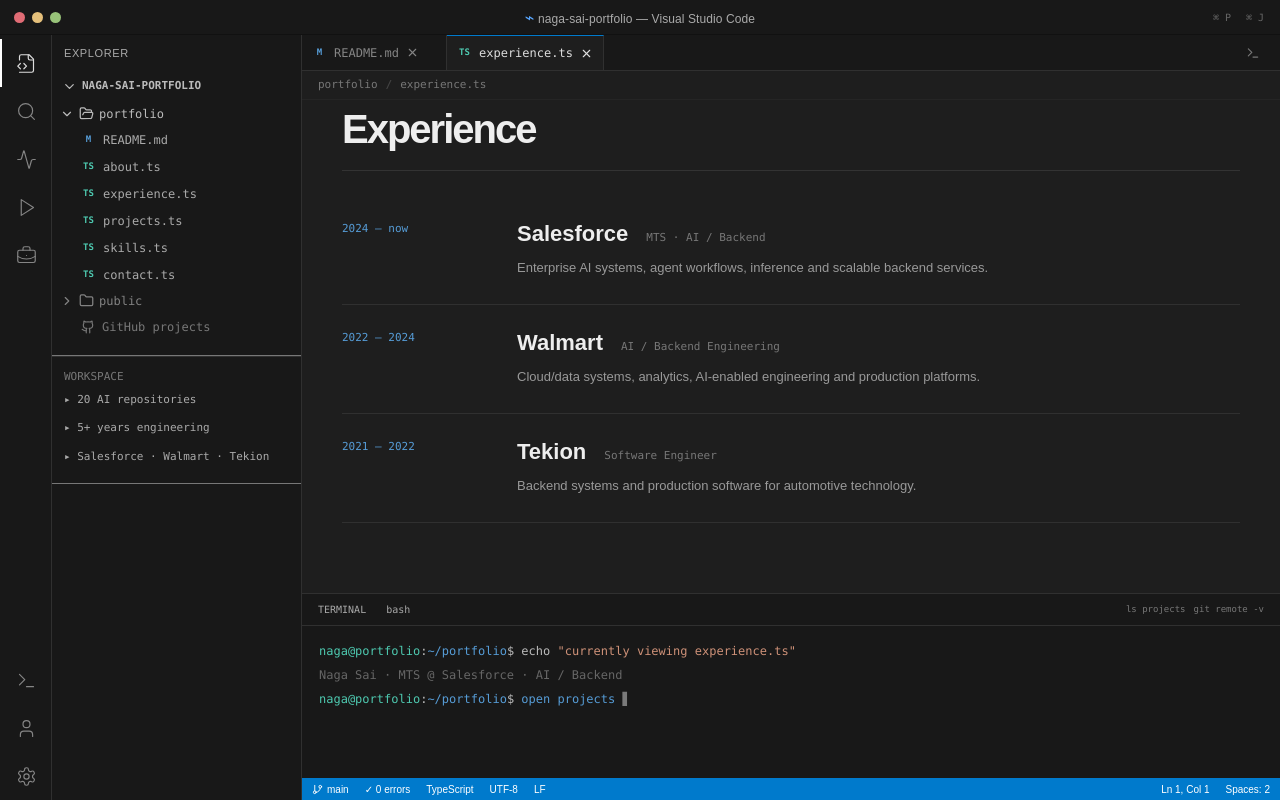
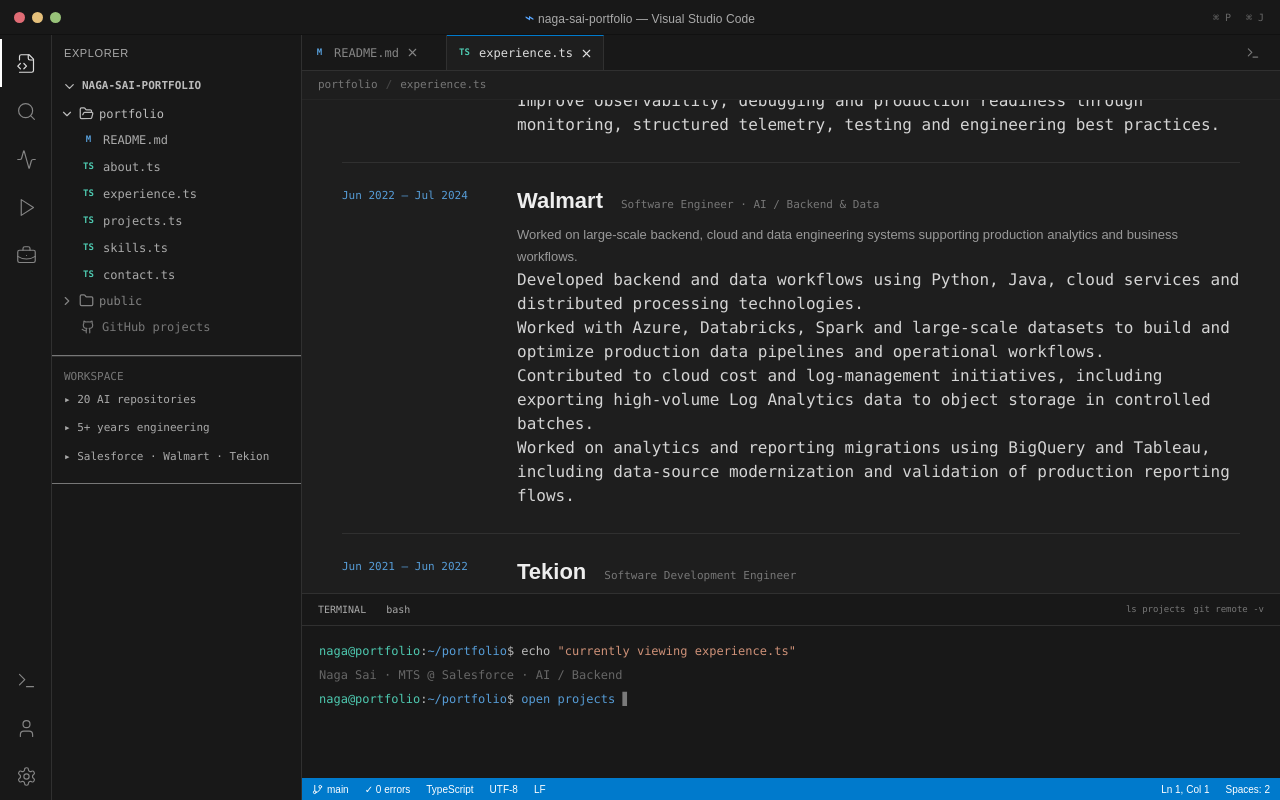
Before and after one commit to nagasai17bce-rgb/nagasaiyashoramithportfolio, a Next.js app: page / in a window 1280 px wide. Both pictures are taken after a click on the button "View experience". Built offline with nearby package versions, Linux system fonts and the light colour scheme.

Commit message:
feat: expand work experience and add Amazon internship dates

```diff
--- a/components/portfolio.tsx
+++ b/components/portfolio.tsx
@@ -97,7 +97,59 @@
 function About(){return <div className="codepage"><Lines><Line n={1}><span className="kw">export const</span> <span className="var">about</span> = {'{'}</Line><Line n={2}>  current: <span className="str">"MTS at Salesforce"</span>,</Line><Line n={3}>  previous: [<span className="str">"Walmart"</span>, <span className="str">"Tekion"</span>],</Line><Line n={4}>  education: <span className="str">"BITS Goa · Computer Science"</span>,</Line><Line n={5}>  focus: [<span className="str">"AI agents"</span>, <span className="str">"RAG"</span>, <span className="str">"Inference"</span>, <span className="str">"Voice AI"</span>],</Line><Line n={6}>  philosophy: <span className="str">"Make complex systems useful."</span>,</Line><Line n={7}>{'}'}</Line></Lines><InfoGrid items={[["5+","years building"],["3","companies"],["20","GitHub AI repos"],["AI","focused domain"]]}/></div>}
 
 function Lines({children}:{children:React.ReactNode}){return <div className="code-lines">{children}</div>}
-function Experience(){return <div className="codepage"><div className="section-title"><span className="comment">// career.ts</span><h2>Experience</h2></div>{[["2024 — now","Salesforce","MTS · AI / Backend","Enterprise AI systems, agent workflows, inference and scalable backend services."],["2022 — 2024","Walmart","AI / Backend Engineering","Cloud/data systems, analytics, AI-enabled engineering and production platforms."],["2021 — 2022","Tekion","Software Engineer","Backend systems and production software for automotive technology."]].map((e,i)=><div className="experience-row" key={i}><div className="year">{e[0]}</div><div className="exp-main"><div className="exp-top"><strong>{e[1]}</strong><span>{e[2]}</span></div><p>{e[3]}</p></div></div>)}</div>}
+function Experience(){
+ const experience=[
+  {
+   date:"Jul 2024 — Present",
+   company:"Salesforce",
+   role:"Member of Technical Staff (MTS) · AI / Backend",
+   summary:"Building production-grade AI and backend systems with a focus on enterprise reliability, scalable services and intelligent workflows.",
+   bullets:[
+    "Design and develop scalable backend services and APIs for enterprise workflows, with emphasis on reliability, performance and maintainability.",
+    "Build AI-enabled workflows using LLMs, retrieval-augmented generation (RAG), embeddings, tool calling and agent-oriented patterns.",
+    "Work across cloud and data platforms to integrate services, operational data and intelligent automation into production systems.",
+    "Improve observability, debugging and production readiness through monitoring, structured telemetry, testing and engineering best practices."
+   ]
+  },
+  {
+   date:"Jun 2022 — Jul 2024",
+   company:"Walmart",
+   role:"Software Engineer · AI / Backend & Data",
+   summary:"Worked on large-scale backend, cloud and data engineering systems supporting production analytics and business workflows.",
+   bullets:[
+    "Developed backend and data workflows using Python, Java, cloud services and distributed processing technologies.",
+    "Worked with Azure, Databricks, Spark and large-scale datasets to build and optimize production data pipelines and operational workflows.",
+    "Contributed to cloud cost and log-management initiatives, including exporting high-volume Log Analytics data to object storage in controlled batches.",
+    "Worked on analytics and reporting migrations using BigQuery and Tableau, including data-source modernization and validation of production reporting flows."
+   ]
+  },
+  {
+   date:"Jun 2021 — Jun 2022",
+   company:"Tekion",
+   role:"Software Development Engineer",
+   summary:"Built backend services and production software for automotive technology products.",
+   bullets:[
+    "Developed backend services and APIs for product workflows using Java and service-oriented architecture patterns.",
+    "Worked on production features, debugging and service integrations in a fast-moving engineering environment.",
+    "Focused on API design, data flows, reliability and maintainable backend implementation.",
+    "Collaborated across engineering teams to ship and support customer-facing product capabilities."
+   ]
+  },
+  {
+   date:"Jan 2021 — Jun 2021",
+   company:"Amazon",
+   role:"Software Development Engineer Intern",
+   summary:"Software engineering internship focused on backend development, engineering fundamentals and production-quality delivery.",
+   bullets:[
+    "Worked on software engineering tasks within a production development environment and contributed to backend-oriented implementation.",
+    "Applied data structures, algorithms, API and software-design fundamentals while developing and testing assigned features.",
+    "Participated in code reviews, debugging and iterative development with an emphasis on correctness and maintainability.",
+    "Collaborated with engineers to understand requirements, implement solutions and validate changes before delivery."
+   ]
+  }
+ ];
+ return <div className="codepage"><div className="section-title"><span className="comment">// career.ts</span><h2>Work Experience</h2><p>Engineering experience across AI, backend, cloud and large-scale data systems.</p></div>{experience.map((e,i)=><div className="experience-row experience-detailed" key={e.company}><div className="year">{e.date}</div><div className="exp-main"><div className="exp-top"><strong>{e.company}</strong><span>{e.role}</span></div><p className="exp-summary">{e.summary}</p><ul className="exp-bullets">{e.bullets.map(b=><li key={b}>{b}</li>)}</ul></div></div>)}</div>
+}
 
 function Projects(){return <div className="codepage"><div className="section-title"><span className="comment">// github-projects.ts</span><h2>Projects</h2><p>Real repositories from my GitHub workspace.</p></div><div className="project-grid">{projectData.map((p,i)=><article className="project-card" key={p[0]}><div className="project-number">{String(i+1).padStart(2,"0")}</div><Code2 size={20}/><h3>{p[1]}</h3><span className="tag">{p[2]}</span><p>{p[3]}</p><a href={`https://github.com/nagasai17bce-rgb/${p[0]}`} target="_blank" rel="noreferrer">open repository <Github size={14}/></a></article>)}</div></div>}
 
```
